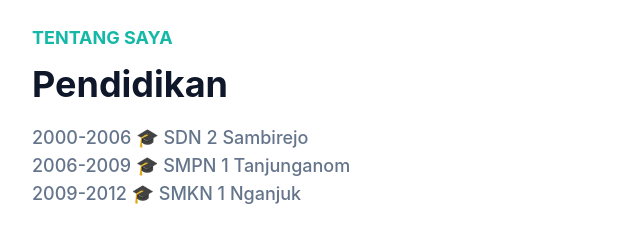
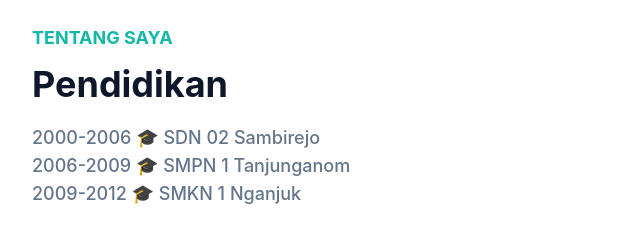
Before and after one commit to WahyuGandhi/Portfolio, a website: page index.html in a window 1280 px wide. Shown: the part 800-1040 px from the top of the page, 0-640 px from the left. Drawn offline with Linux system fonts and the light colour scheme.

Commit message:
Update index.html

```diff
--- a/index.html
+++ b/index.html
@@ -107,7 +107,7 @@
           <div class="w-full px-4 mb-10 lg:w-1/2">
             <h4 class="font-bold uppercase text-primary text-lg mb-3 dark:text-white">Tentang Saya</h4>
             <h2 class="font-bold text-dark text-3xl mb-5 max-w-md lg:text-4xl dark:text-white">Pendidikan</h2>
-            <p class="font-medium text-base text-secondary max-w-xl lg:text-lg">2000-2006 🎓 SDN  2 Sambirejo</p>
+            <p class="font-medium text-base text-secondary max-w-xl lg:text-lg">2000-2006 🎓 SDN 02 Sambirejo</p>
             <p class="font-medium text-base text-secondary max-w-xl lg:text-lg">2006-2009 🎓 SMPN 1 Tanjunganom</p>
             <p class="font-medium text-base text-secondary max-w-xl lg:text-lg">2009-2012 🎓 SMKN 1 Nganjuk</p>
           </div>
```
